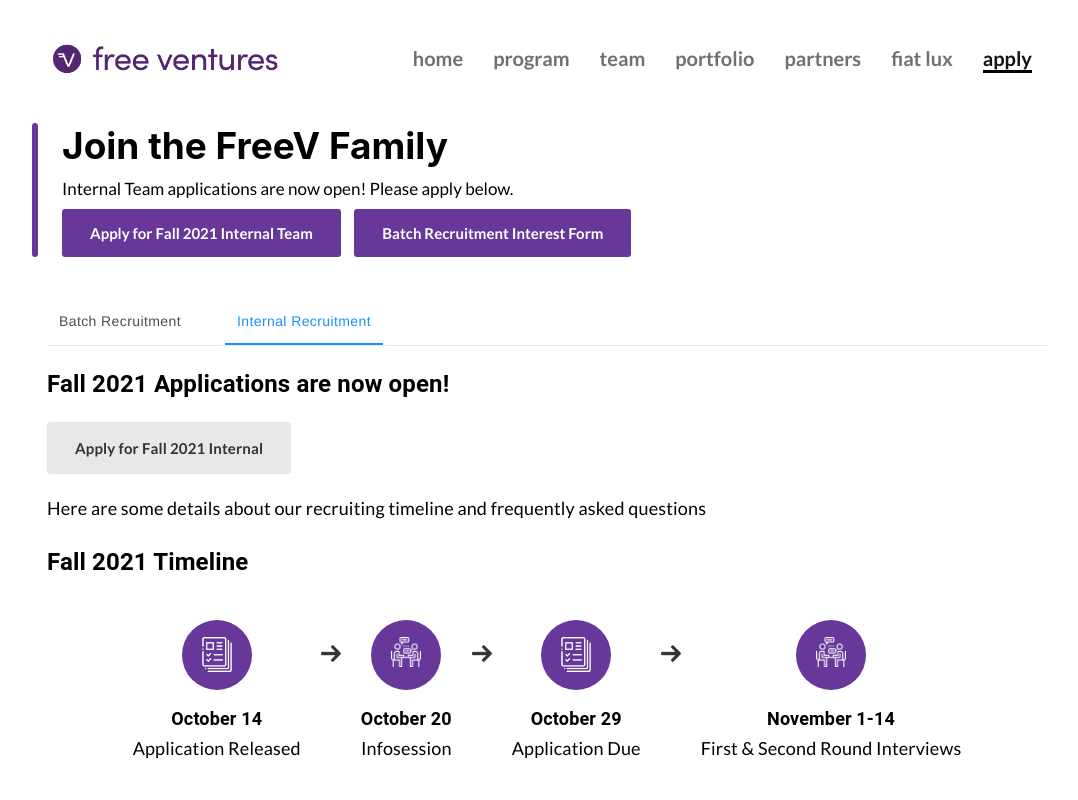
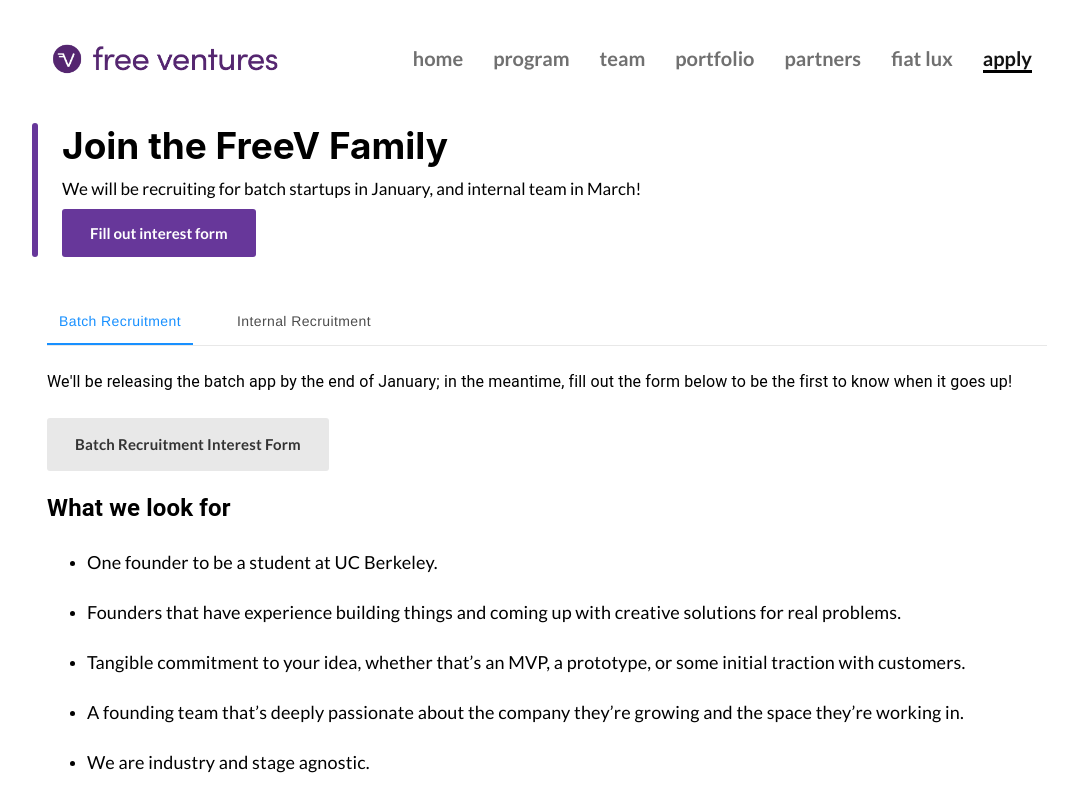
Before and after one commit to Free-Ventures-Cal/website, a React (Create React App) app: page /apply in a window 1280 px wide. Shown: the top 800 px of the page, without its empty margins (93-1171 px from the left). Built offline with nearby package versions, Linux system fonts and the light colour scheme.

Commit message:
Update forms for spring and remove grants

```diff
--- a/src/Components/Apply.js
+++ b/src/Components/Apply.js
@@ -136,7 +136,7 @@ function Apply(props) {
 
     // change .useState value for either 0 - batch recruitment, 1 - internal recruitment
 
-    const [value, setValue] = React.useState(1);
+    const [value, setValue] = React.useState(0);
 
     function handleChange(event, newValue) {
         setValue(newValue);
@@ -150,12 +150,12 @@ function Apply(props) {
         <section>
             <GenericTop
                 header={'Join the FreeV Family'}
-                description={'Internal Team applications are now open! Please apply below.'}
+                description={'We will be recruiting for batch startups in January, and internal team in March!'}
             >
-                <a href={airtableLink} className="genericButton" target="_blank" rel="noopener noreferrer">Apply for Fall 2021 Internal Team</a>
+                {/* <a href={airtableLink} className="genericButton" target="_blank" rel="noopener noreferrer">Apply for Fall 2021 Internal Team</a>
                 &nbsp;
-                &nbsp;
-                <a href="https://forms.gle/47YUmy5eXgaotm169" className="genericButton" target="_blank" rel="noopener noreferrer">Batch Recruitment Interest Form</a>
+                &nbsp; */}
+                <a href="https://forms.gle/qXaXkYZDQbQL7ou88" className="genericButton" target="_blank" rel="noopener noreferrer">Fill out interest form</a>
             </GenericTop>
             <GenericPage>
                 <div className={classes.root}>
@@ -169,7 +169,10 @@ function Apply(props) {
 
                         <TabPanel value={value} index={0}>
                             <br/>
-                            <a href="https://forms.gle/47YUmy5eXgaotm169" className="genericButtonGray" target="_blank" rel="noopener noreferrer">Batch Recruitment Interest Form</a>
+                            We'll be releasing the batch app by the end of January; in the meantime, fill out the form below to be the first to know when it goes up!
+                            <br/>
+                            <br/>
+                            <a href="https://docs.google.com/forms/d/e/1FAIpQLSdlFW-xvwp_-J9jj2yWzGQlDOOn5ccEx6H6oud7OpZSpvVXsA/viewform?usp=pp_url&entry.204253720=Batch+Recruitment+(Join+as+a+startup+for+the+program)" className="genericButtonGray" target="_blank" rel="noopener noreferrer">Batch Recruitment Interest Form</a>
 
                             <h2>What we look for</h2>
                             <ul>
@@ -202,14 +205,20 @@ function Apply(props) {
                         {/* INTERNAL TAB */}
 
                         <TabPanel value={value} index={1}>
-                            <h2>Fall 2021 Applications are now open!</h2>
+                            <br/>
+                            Internal team applications will be going up in March; in the meantime, fill out the form below to be the first to know when it goes up!
+                            <br/>
+                            <br/>
+                            <a href="https://docs.google.com/forms/d/e/1FAIpQLSdlFW-xvwp_-J9jj2yWzGQlDOOn5ccEx6H6oud7OpZSpvVXsA/viewform?usp=pp_url&entry.204253720=Internal+Team+(Help+run+the+program)" className="genericButtonGray" target="_blank" rel="noopener noreferrer">Internal Recruitment Interest Form</a>
+
+                            {/* <h2>Fall 2021 Applications are now open!</h2>
                             <a href={airtableLink} className="genericButtonGray" target="_blank" rel="noopener noreferrer">Apply for Fall 2021 Internal</a>
                             <p>Here are some details about our recruiting timeline and frequently asked questions</p>
 
                             <h2>Fall 2021 Timeline</h2>
                             <div className="timeline">
                                 {timelineWithArrows}
-                            </div>
+                            </div> */}
                             <p>If you’re interested in startups and don’t know where to start, you’ve come to the right place!</p>
                             <p>Free Ventures is the absolute best way you can dive into the startups at Cal and beyond. As an internal team member, you will have unparalleled exposure to the entrepreneurship ecosystem. </p>
                             <p>All internal team members serve as point people for our batch startups, meaning you’ll get to work one-on-one with incredible startup founders from your very first semester - helping them problem-solve, think of crazy solutions, deep dive into a unique problem space, and so much more. Our founders are everyone from Berkeley undergrads with a love of machine learning to PhD students with biomedical expertise, and you get to have a very real and tangible impact on their startup journeys. If everything goes to plan, they’ll be changing the world completely as they do this for years, and you were there from the beginning. </p>
--- a/src/Components/Program.js
+++ b/src/Components/Program.js
@@ -80,7 +80,7 @@ function Program() {
                             </article>
                         </div>
                         <div className="program-grid">
-                            <article>
+                            {/* <article>
                                 <span>
                                     <img src={equity} alt="" />
                                 </span>
@@ -88,7 +88,7 @@ function Program() {
                                     <h3>Equity-free Funds</h3>
                                     <p>Because Berkeley is probably expensive enough, we provide student startups with financial support for their project without taking any equity - and this sets us apart from most accelerators. Thanks to the generosity of our <a href="/partners">sponsors</a>, accelerator teams get $1000 microgrants to bring their startup to the next level, no strings attached. If you’re interested in becoming a sponsor or donating (we’re a nonprofit!), please email <a href="mailto:aamir@freeventures.org">aamir@freeventures.org</a>.</p>
                                 </span>
-                            </article>
+                            </article> */}
                             <article>
                                 <span>
                                     <img src={mentors} alt="" />
--- a/src/Components/Team.js
+++ b/src/Components/Team.js
@@ -54,7 +54,7 @@ import AlumniCardsMarquee from './AlumniCardsMarquee';
 function Team() {
 
     var header = "Meet the Team";
-    var internalRecruitment = true;
+    var internalRecruitment = false;
     var description = "We're a small group of undergraduates who care about the Berkeley startup ecosystem. Interested in joining our team?";
 
     let button;
@@ -65,7 +65,7 @@ function Team() {
     }
     else {
         description += " Click below to fill out our interest form! We'll email you once we begin recruitment in October.";
-        button = <a href="https://forms.gle/47YUmy5eXgaotm169" target="_blank" className="genericButton">Internal Team Interest Form</a>
+        button = <a href="https://docs.google.com/forms/d/e/1FAIpQLSdlFW-xvwp_-J9jj2yWzGQlDOOn5ccEx6H6oud7OpZSpvVXsA/viewform?usp=pp_url&entry.204253720=Internal+Team+(Help+run+the+program)" target="_blank" className="genericButton">Internal Team Interest Form</a>
     }
 
     const peopleContent = [
--- a/src/styles/Program.css
+++ b/src/styles/Program.css
@@ -44,7 +44,7 @@
 
 .program-grid {
   display: grid;
-  grid-template-columns: 1fr 1fr 1fr;
+  grid-template-columns: 1fr 1fr;
   grid-column-gap: 60px;
   padding: 50px 0;
 }
@@ -118,7 +118,7 @@
 }
 
 .spotlight p {
-  font-family: "Lato", sans-serif;
+  font-family: 'Lato', sans-serif;
   display: block;
 }
 
@@ -319,8 +319,7 @@ a.button {
     grid-template-columns: 1fr;
   }
 
-  .program-grid-mobile{
-
+  .program-grid-mobile {
   }
 
   #program-top {
```
